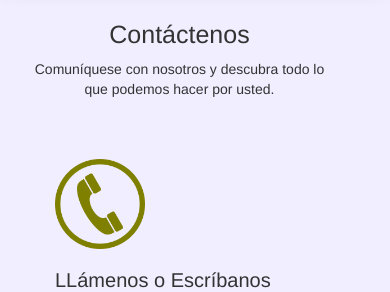
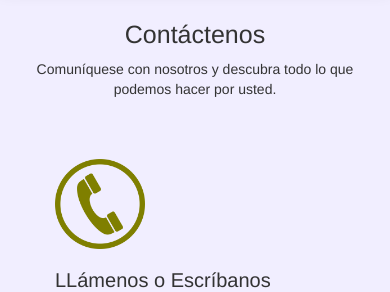
Before and after one commit to santiagogeliz/pcuweb, a Django app: page /contacto in a window 390 px wide. Shown: the part 79-371 px from the top of the page. Run offline with Django 3.2, Linux system fonts and the light colour scheme; some libraries are stand-ins or nearby versions; some web fonts are replaced.

Commit message:
Modificaciones al Responsive css para celulares 2

```diff
--- a/pcusite/static/css/pcusite.css
+++ b/pcusite/static/css/pcusite.css
@@ -368,9 +368,6 @@ img.logo_insta, img.logo_linkedin {
 /* Responsive para la navbar PCU - celulares */
 
 @media screen and (max-width: 768px) {
-	body {
-		width: 359px;
-	}
 
 	.navbar {
 		height: 60px;
```
